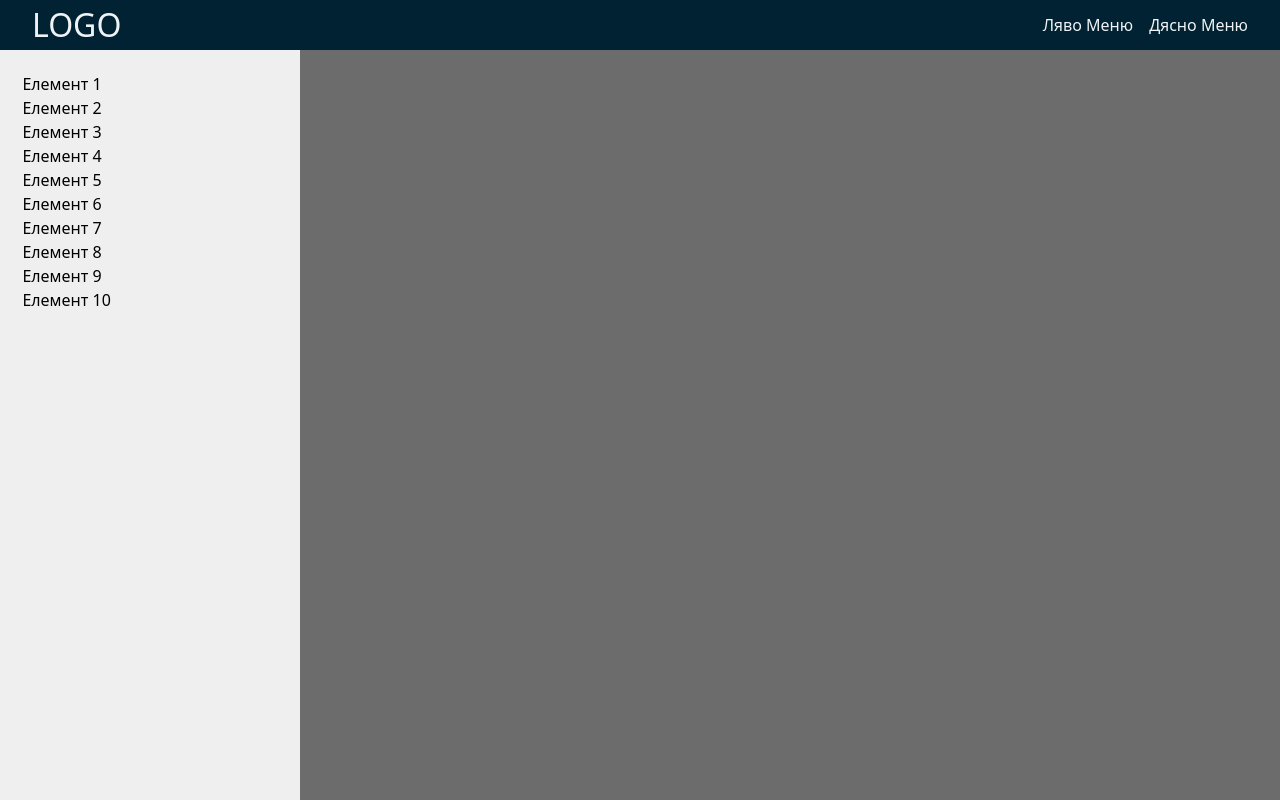
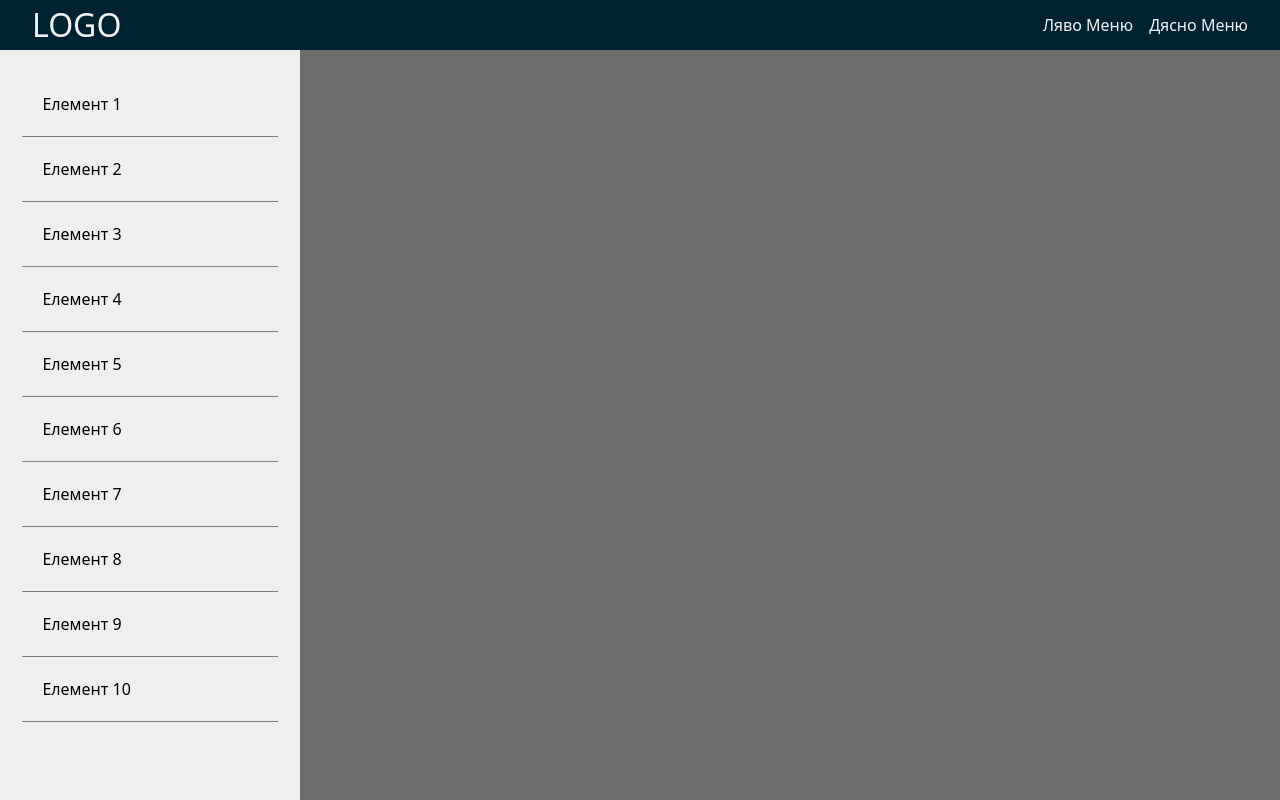
Before and after one commit to Yf102/facebook-like, a Next.js app: page / in a window 1280 px wide. Both pictures are taken after a click on the button "Ляво Меню". Built offline with nearby package versions, Linux system fonts and the light colour scheme.

Commit message:
Added elements in side menus

```diff
--- a/src/components/Header/Header.module.scss
+++ b/src/components/Header/Header.module.scss
@@ -23,3 +23,8 @@
     align-items: stretch;
   }
 }
+
+.modal-element {
+  padding: 20px;
+  border-bottom: 1px solid gray;
+}
--- a/src/components/Header/index.tsx
+++ b/src/components/Header/index.tsx
@@ -40,35 +40,25 @@ const Header = () => {
         onClose={() => setIsLeftModalOpen(false)}
         openFrom="left"
       >
-        <div>Елемент 1</div>
-        <div>Елемент 2</div>
-        <div>Елемент 3</div>
-        <div>Елемент 4</div>
-        <div>Елемент 5</div>
-        <div>Елемент 6</div>
-        <div>Елемент 7</div>
-        <div>Елемент 8</div>
-        <div>Елемент 9</div>
-        <div>Елемент 10</div>
+        {Array.from({ length: 10 }).map((_, i) => {
+          return <ModalElement key={i} count={i + 1} />;
+        })}
       </Modal>
       <Modal
         isOpen={isRightModalOpen}
         onClose={() => setIsRightModalOpen(false)}
         openFrom="right"
       >
-        <div>Елемент 1</div>
-        <div>Елемент 2</div>
-        <div>Елемент 3</div>
-        <div>Елемент 4</div>
-        <div>Елемент 5</div>
-        <div>Елемент 6</div>
-        <div>Елемент 7</div>
-        <div>Елемент 8</div>
-        <div>Елемент 9</div>
-        <div>Елемент 10</div>
+        {Array.from({ length: 10 }).map((_, i) => {
+          return <ModalElement key={i} count={i + 1} />;
+        })}
       </Modal>
     </>
   );
 };
 
+const ModalElement = ({ count }: { count: number }) => {
+  return <div className={styles["modal-element"]}>Елемент {count}</div>;
+};
+
 export default Header;
```
